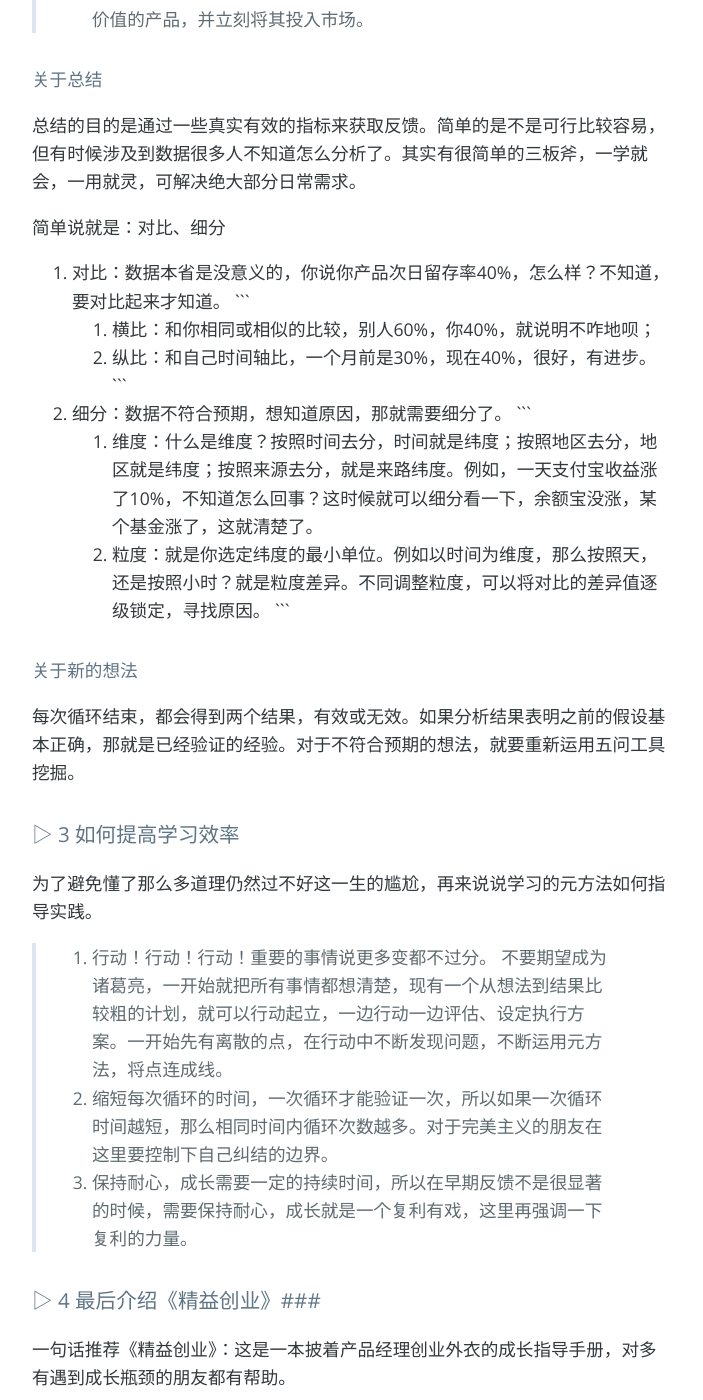
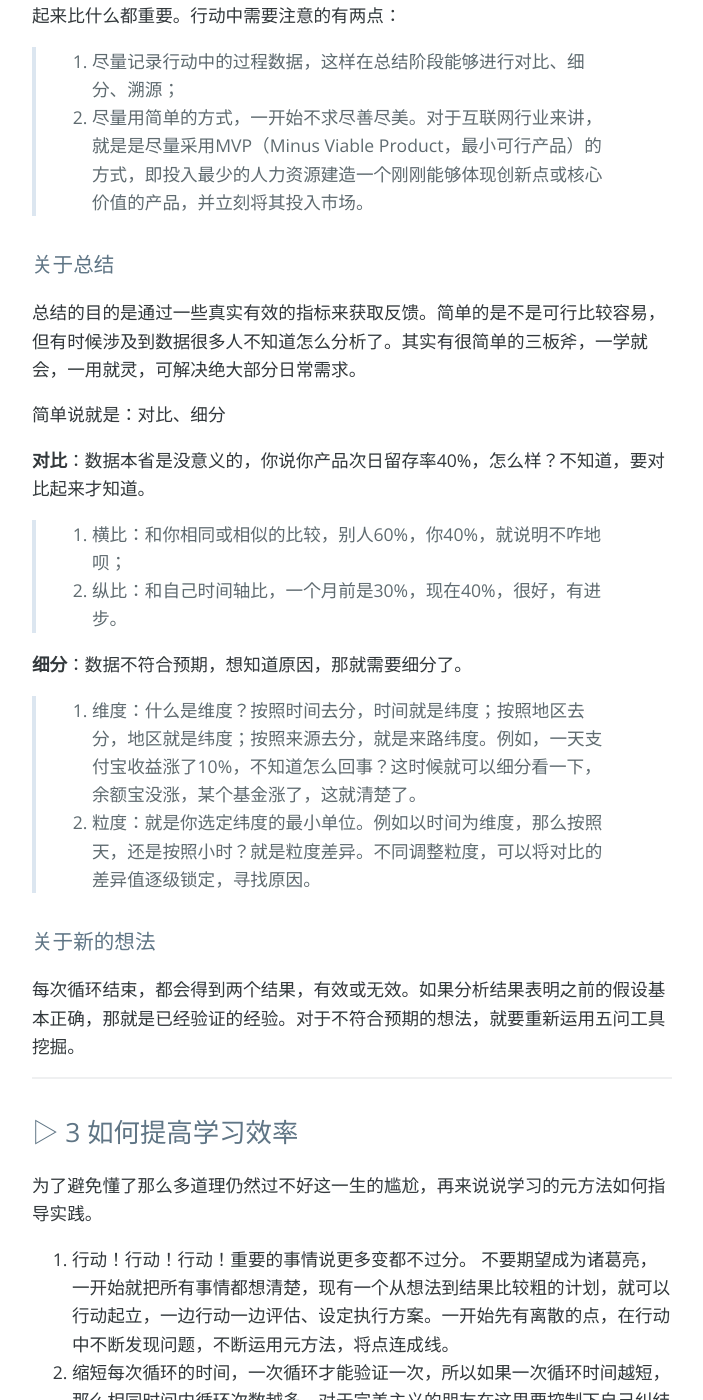
Before and after one commit to shaneliu/shaneliu.github.io, a Jekyll site: the page built from _posts/2017-05-07-How-2-learn.md, in a window 1280 px wide and 1400 px high, scrolled down 2614 px. Shown: the whole window, without its empty margins (288-991 px from the left). Built offline with Jekyll 4.4.1, drawn with Linux system fonts in a browser that asks for light colours; nearby versions of some CDN libraries; our own code applies the rules of GitHub Pages for plain Markdown files; comment, search, counter and statistics services are not loaded; some of the changed text lies outside the part shown.

Commit message:
update format of  How2learn

````diff
--- a/_posts/2017-05-07-How-2-learn.md
+++ b/_posts/2017-05-07-How-2-learn.md
@@ -14,7 +13,9 @@ description： 最近重读了《精益创业》，原来一些模糊的概念
 
 这两种类型的人都至少在一个方面做的相当不错，但一种人能快速在新的领域学习成长，而另一种人则不能。这是不是意味着存在关于学习的元方法，掌握了这种元方法就可以在不同领域都取得了成长？答案是：确实存在。
 
-### ▷ 1 持续学习的重要性 ###
+--------------
+
+## ▷ 1 持续学习的重要性 ##
 
 在说学习的元方法之前，啰嗦两句为什么我们应该执着于学习？举个栗子来说明这个问题。
 
@@ -22,24 +23,31 @@ description： 最近重读了《精益创业》，原来一些模糊的概念
 
 李宁、郎平、曾国强、李玉伟、姚景远、李玉伟、周继红、吴小旋、栾菊杰、许海峰……相信大部分还记得李宁、郎平，剩下的可能就相对陌生了。虽然很残酷，但揭露了一个事实：
 
-人需要不断的成长，如果在一个领域无法继续保持持续成长的势头，那么就需要考虑跨界成长（这句话尤其适用于互联网行业的产品经理、工程师，行业变化实在太快）。要成长学习就是唯一的方法。
+人需要不断的成长，如果在一个领域无法继续保持持续成长的势头，那么就需要考虑跨界成长（这句话尤其适用于互联网行业的产品经理、工程师，行业变化实在太快）。
 
+__要成长，学习就是唯一的方法。__
 
-### ▷ 2 学会学习的方法 ###
+-------------
 
-学习是一种可以习得的能力，元方法就是关于学习的指导手册：目标→想法→行动→总结→新的想法（重复）
+## ▷ 2 学会学习的方法 ##
+
+学习是一种可以习得的能力，元方法就是关于学习的指导手册：
+
+__目标→想法→行动→总结→新的想法（重复）__
 
 有了明确的目标之后，无论是自己分析，或借鉴前人的方式，或者参加专门的培训，都是要收集这个事情为什么这样可行的逻辑链条。对应到行动就是一条一条关于「做了A就能得到B的」的具体想法。我们根据梳理出来的想法，一件一件去实践A，然后再总结完成了一个A之后对应的B有没有发生，如果发生了那么原来的这个想法是验证可行的，如果没有就需要整理新的想法。
 
 以此往复遵循上面的流程，我们最终会在一个新的领域积累下来很多被验证的想法，慢慢成为这个领域的专家。
 
-#### 关于目标 ####
+
+### 关于目标 ###
 
 想要获得成长首先得有明确的目标，无论是想提高英语水平，好的目标必须满足两个条件：
 >1. 能给自身带来价值增值；
 >2. 能够有保持一段的时间成长趋势。
 
-#### 关于想法 ####
+
+### 关于想法 ###
 
 想法的本质是这个逻辑链条。获取逻辑链条的方式有很多，需要注意的是，当我们通过观察前辈的行动来获取想法的时候，需要区别清楚哪些是可以复用的逻辑，哪些不是，避免错误的归因。
 
@@ -50,55 +58,55 @@ description： 最近重读了《精益创业》，原来一些模糊的概念
 >4. 为什么工程师不知道？因为他没受过培训。
 >5. 为什么工程师没培训？因为他的经理认为他“太忙”，没时间培训。
 
-#### 关于行动 ####
+
+### 关于行动 ###
 
 行动是践行想法的具体行为，他最重要的不是准备的有多完毕，而是行动本身，动起来比什么都重要。行动中需要注意的有两点：
 >1. 尽量记录行动中的过程数据，这样在总结阶段能够进行对比、细分、溯源；
 >2. 尽量用简单的方式，一开始不求尽善尽美。对于互联网行业来讲，就是是尽量采用MVP（Minus Viable Product，最小可行产品）的方式，即投入最少的人力资源建造一个刚刚能够体现创新点或核心价值的产品，并立刻将其投入市场。
 
-#### 关于总结 ####
+
+### 关于总结 ###
 
 总结的目的是通过一些真实有效的指标来获取反馈。简单的是不是可行比较容易，但有时候涉及到数据很多人不知道怎么分析了。其实有很简单的三板斧，一学就会，一用就灵，可解决绝大部分日常需求。
 
 简单说就是：对比、细分
 
-1. 对比：数据本省是没意义的，你说你产品次日留存率40%，怎么样？不知道，要对比起来才知道。
-```
-    1. 横比：和你相同或相似的比较，别人60%，你40%，就说明不咋地呗；
-    2. 纵比：和自己时间轴比，一个月前是30%，现在40%，很好，有进步。
-```
+__对比__：数据本省是没意义的，你说你产品次日留存率40%，怎么样？不知道，要对比起来才知道。
+>1. 横比：和你相同或相似的比较，别人60%，你40%，就说明不咋地呗；
+>2. 纵比：和自己时间轴比，一个月前是30%，现在40%，很好，有进步。
 
-2. 细分：数据不符合预期，想知道原因，那就需要细分了。
-```
-    1. 维度：什么是维度？按照时间去分，时间就是纬度；按照地区去分，地区就是纬度；按照来源去分，就是来路纬度。例如，一天支付宝收益涨了10%，不知道怎么回事？这时候就可以细分看一下，余额宝没涨，某个基金涨了，这就清楚了。
-    2. 粒度：就是你选定纬度的最小单位。例如以时间为维度，那么按照天，还是按照小时？就是粒度差异。不同调整粒度，可以将对比的差异值逐级锁定，寻找原因。
-```
+__细分__：数据不符合预期，想知道原因，那就需要细分了。
+>1. 维度：什么是维度？按照时间去分，时间就是纬度；按照地区去分，地区就是纬度；按照来源去分，就是来路纬度。例如，一天支付宝收益涨了10%，不知道怎么回事？这时候就可以细分看一下，余额宝没涨，某个基金涨了，这就清楚了。
+>2. 粒度：就是你选定纬度的最小单位。例如以时间为维度，那么按照天，还是按照小时？就是粒度差异。不同调整粒度，可以将对比的差异值逐级锁定，寻找原因。
 
-
-#### 关于新的想法 ####
+### 关于新的想法 ###
 
 每次循环结束，都会得到两个结果，有效或无效。如果分析结果表明之前的假设基本正确，那就是已经验证的经验。对于不符合预期的想法，就要重新运用五问工具挖掘。
 
+---------
 
-### ▷ 3 如何提高学习效率 ###
+## ▷ 3 如何提高学习效率 ##
 
 为了避免懂了那么多道理仍然过不好这一生的尴尬，再来说说学习的元方法如何指导实践。
->1. 行动！行动！行动！重要的事情说更多变都不过分。 不要期望成为诸葛亮，一开始就把所有事情都想清楚，现有一个从想法到结果比较粗的计划，就可以行动起立，一边行动一边评估、设定执行方案。一开始先有离散的点，在行动中不断发现问题，不断运用元方法，将点连成线。
->2. 缩短每次循环的时间，一次循环才能验证一次，所以如果一次循环时间越短，那么相同时间内循环次数越多。对于完美主义的朋友在这里要控制下自己纠结的边界。
->3. 保持耐心，成长需要一定的持续时间，所以在早期反馈不是很显著的时候，需要保持耐心，成长就是一个复利有戏，这里再强调一下复利的力量。
+1. 行动！行动！行动！重要的事情说更多变都不过分。 不要期望成为诸葛亮，一开始就把所有事情都想清楚，现有一个从想法到结果比较粗的计划，就可以行动起立，一边行动一边评估、设定执行方案。一开始先有离散的点，在行动中不断发现问题，不断运用元方法，将点连成线。
+2. 缩短每次循环的时间，一次循环才能验证一次，所以如果一次循环时间越短，那么相同时间内循环次数越多。对于完美主义的朋友在这里要控制下自己纠结的边界。
+3. 保持耐心，成长需要一定的持续时间，所以在早期反馈不是很显著的时候，需要保持耐心，成长就是一个复利有戏，这里再强调一下复利的力量。
 
-### ▷ 4 最后介绍《精益创业》###
+------------
 
-一句话推荐《精益创业》：这是一本披着产品经理创业外衣的成长指导手册，对多有遇到成长瓶颈的朋友都有帮助。
+## ▷ 4 最后介绍《精益创业》##
 
-![精益创业][1]
+一句话推荐《精益创业》：
+__这是一本披着产品经理创业外衣的成长指导手册，对多有遇到成长瓶颈的朋友都有帮助。__
+
+<div align="center">
+<img src="http://ojpjap8gl.bkt.clouddn.com/2017/05/07/149414800629309996.jpg" alt="精益创业"/>
+</div>
 
 
-### ▷ 5 书友福利 ###
+### ▷ 5 书友福利，继续赠书活动 ###
 
-以书会友，以字相识；继续送书活动：
 ```
-关注公号「勰门歪道」，回复：精益创业 或 jycy；即可获得《精益创业》电子书。
+关注微信公众号：勰门歪道（搜索：xmwd-666），回复：精益创业 或 jycy；即可获得《精益创业》电子书。
 ```
-
-【1】：http://ojpjap8gl.bkt.clouddn.com/2017/05/07/149414800629309996.jpg
````
Also changed, not shown: other parts of _posts/2017-05-07-How-2-learn.md (+3 -4 lines).
